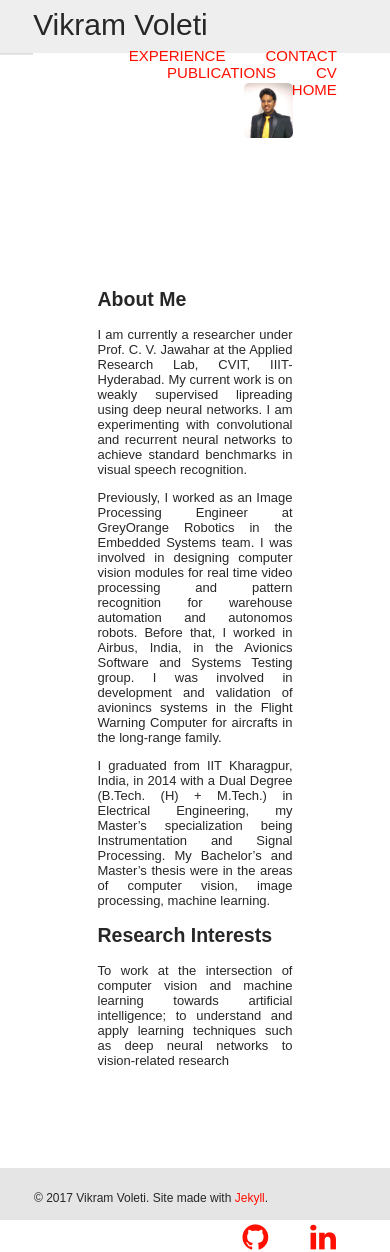
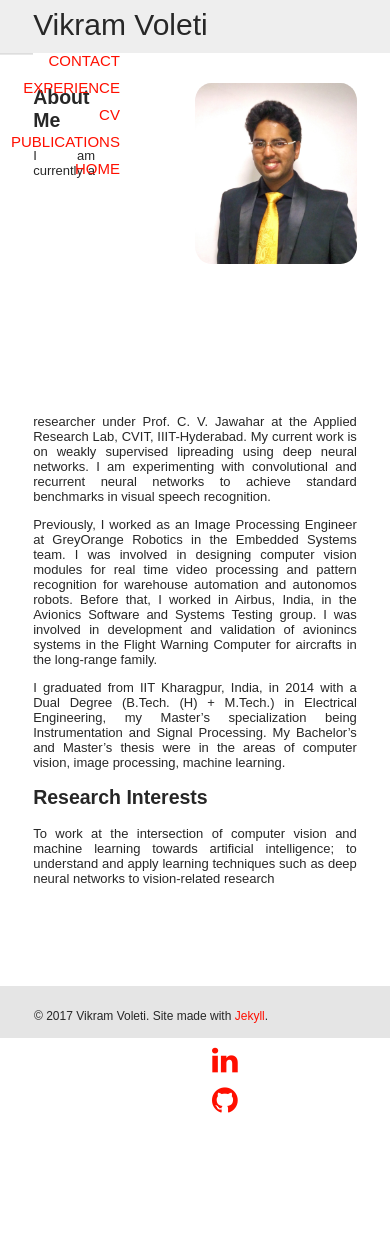
Before and after one commit to voletiv/voletiv.github.io, a Jekyll site: the page built from _pages/index.md, in a window 390 px wide and 1252 px high. Built offline with Jekyll 4.4.1, drawn with Linux system fonts in a browser that asks for light colours; nearby versions of some CDN libraries.

Commit message:
Mobile - body-container max-width, nav-list
Former-commit-id: aa091ad35f52db94bf2c83fcefcd43a2dc3710e8

```diff
--- a/_sass/_style.scss
+++ b/_sass/_style.scss
@@ -76,13 +76,13 @@ p {
     width: 100%;
     height: 20px;
     background-color: #eeeeee;
+    margin: 0;
     padding: 20px 0px 15px 0px;
 }
 .navbar-ul {
     font-size: 15px;
     display: inline-block;
     margin: 0;
-    margin-left: 0px;
 }
 .nav-list {
     list-style-type: none;
@@ -192,12 +192,30 @@ p {
         max-width: $med-width;
         transition: 0.3s ease all;
     }
+    .body-container {
+        max-width: $med-width;
+        transition: 0.3s ease all;
+    }
+    .nav-list {
+        list-style-type: none;
+        margin: 0px 80% 0px 20px;
+        padding: 5px 10px;
+    }
 }
 
 @media (max-width: 650px) {
     .container {
         max-width: 83%;
     }
+    .body-container {
+        max-width: 83%;
+    }
+    .navbar-ul {
+        margin-top: 5px;
+    }
+}
+
+@media (max-width: 650px) {
     .navbar-ul {
         margin-top: 5px;
     }
--- a/_sass/typography.scss
+++ b/_sass/typography.scss
@@ -52,8 +52,9 @@
             margin: 0;
         }
         @media (max-width: $small-width) {
+            width: 50%;
             img {
-                margin-top: 1000px;
+                margin-top: 10px;
             }
         }
     }
```
